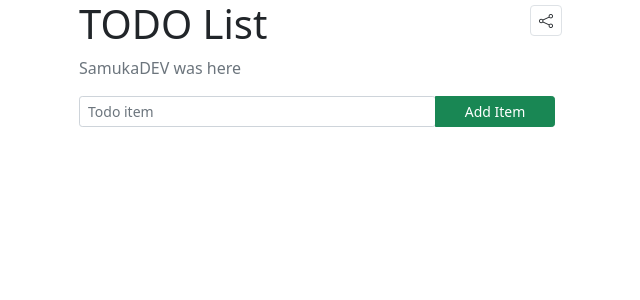
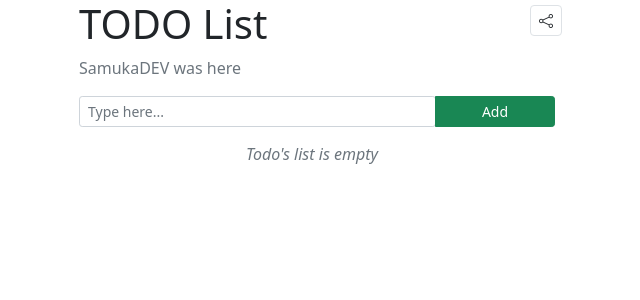
Before and after one commit to SamukaDEV/react-stackblitz, a React (Create React App) app: page / in a window 1280 px wide. Shown: the top 300 px of the page, without its empty margins (323-963 px from the left). Built offline with nearby package versions, Linux system fonts and the light colour scheme.

Commit message:
1 file modified

```diff
--- a/src/App.js
+++ b/src/App.js
@@ -42,15 +42,18 @@ export default function App() {
           type="text"
           className="form-control form-control-sm"
           onChange={el => setTodoText(el.target.value)}
-          placeholder="Todo item"
+          placeholder="Type here..."
           value={todoText}
           onKeyDown={e => inputKeyDown(e)}
         />
         <button className="btn btn-success btn-sm add-button" onClick={addItem}>
-          Add Item
+          Add
         </button>
       </div>
       <div className="todos-list">
+        <p className="text-center fst-italic text-muted">
+          Todo's list is empty
+        </p>
         {items.map((item, item_idx) => (
           <div className="card mb-2" key={item_idx}>
             <div className="card-body">
```
